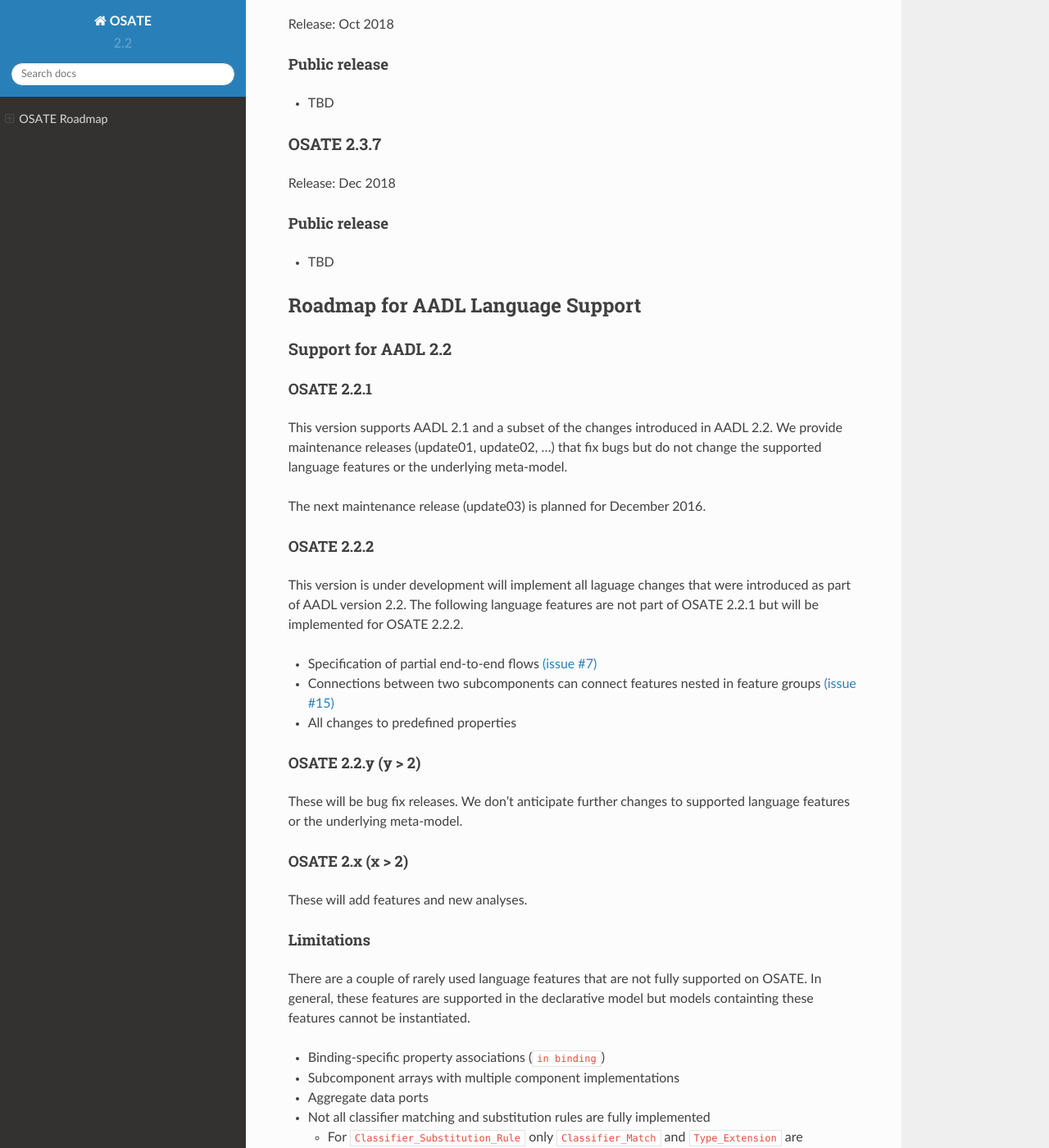
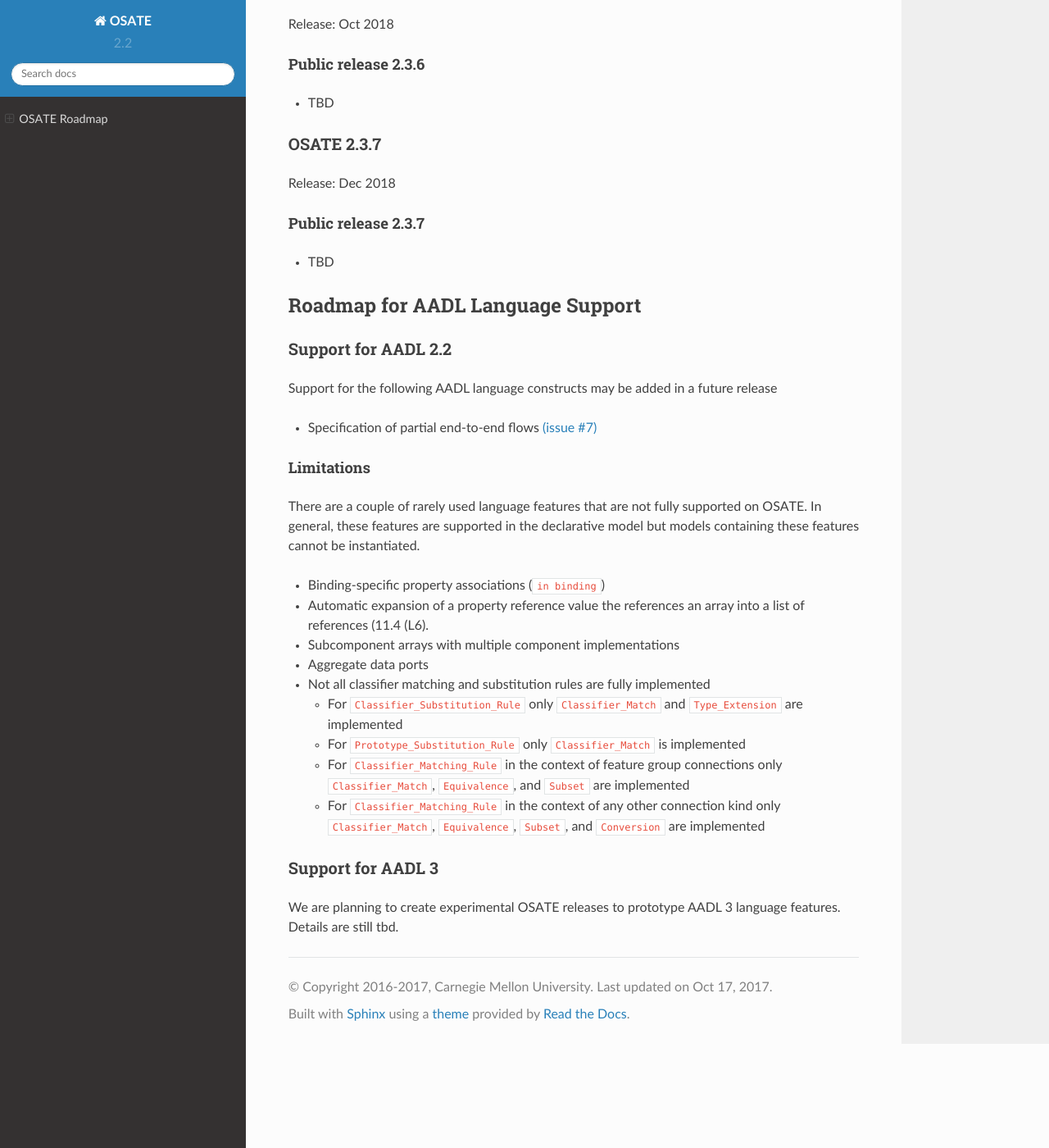
Before and after one commit to osate/website, a Sphinx documentation site: the page built from source/osate-roadmap.md, in a window 1280 px wide and 1400 px high, scrolled down 2996 px. Shown: the whole window at 82% size. Built offline with Sphinx 7.4.7 and the Read the Docs theme 2.0.0, drawn with Linux system fonts in a browser that asks for light colours; some of the changed text lies outside the part shown.

Commit message:
Updated AADL 2.2 support section

```diff
--- a/source/osate-roadmap.md
+++ b/source/osate-roadmap.md
@@ -6,7 +6,7 @@
 
 Release: Oct 2017
 
-#### Public release
+#### Public release 2.3.0
 
 * Based on Eclipse Oxygen.1
 * Reworked fault tree representation
@@ -16,7 +16,7 @@
 * New result representation used in latency analysis
 * Update from Eclipse actions to commands (internal)
 
-#### Development
+#### Development 2.3.0
 
 * Oomph setup for development environment
 
@@ -24,7 +24,7 @@
 
 Release: Dec 2017
 
-#### Public release
+#### Public release 2.3.1
 
 * Based on Eclipse Oxygen.1a, Xtext 2.13
 * Graphical editor improvements
@@ -33,12 +33,12 @@
 * New result representation used in resource budgeting analyses
 * Documentation updates
 
-#### Non-public release
+#### Non-public release 2.3.1
 
 * Improvements to resource budgeting workflows
 * Additional workflows for safety analyses
 
-#### Development
+#### Development 2.3.1
 
 * Integration of code coverage tool into automated build
 * Automated build of pull requests
@@ -47,7 +47,7 @@
 
 Release: Feb 2018
 
-#### Public release
+#### Public release 2.3.2
 
 * Based on Eclipse Oxygen.2
 * Update to Java9 (question)
@@ -55,12 +55,12 @@
 * Analysis result reports generation using BIRT
 * Documentation updates
 
-#### Non-public release
+#### Non-public release 2.3.2
 
 * Updated workflows for safety analyses
 * Updated workflow documentation
 
-#### Development
+#### Development 2.3.2
 
 * Integration of GUI tests (SWTBot, RCPTT) into automated build
 * Test suite for resource budgeting
@@ -70,7 +70,7 @@
 
 Release: Apr 2018
 
-#### Public release
+#### Public release 2.3.3
 
 * Graphical editor improvements
 * Improved navigational views
@@ -78,12 +78,12 @@
 * Revised internal error marker handling
 * Documentation updates
 
-#### Non-public release
+#### Non-public release 2.3.3
 
 * Updated workflows for safety analyses
 * Updated workflow documentation
 
-#### Development
+#### Development 2.3.3
 
 * Test suite for latency analysis
 
@@ -91,14 +91,14 @@
 
 Release: Jun 2018
 
-#### Public release
+#### Public release 2.3.4
 
 * Based on Eclipse Oxygen.3
 * Graphical editor improvements
 * Improved rename refactoring support
 * Documentation updates
 
-#### Development
+#### Development 2.3.4
 
 * Test suite for safety analyses
 
@@ -106,7 +106,7 @@
 
 Release: Aug 2018
 
-#### Public release
+#### Public release 2.3.5
 
 * Graphical editor improvements
 * Refactoring: moving classifiers between packages
@@ -120,14 +120,15 @@
 
 Release: Oct 2018
 
-#### Public release
+#### Public release 2.3.6
+
 * TBD
 
 ### OSATE 2.3.7
 
 Release: Dec 2018
 
-#### Public release
+#### Public release 2.3.7
 
 * TBD
 
@@ -135,39 +136,18 @@
 
 ### Support for AADL 2.2
 
-#### OSATE 2.2.1
-
-This version supports AADL 2.1 and a subset of the changes introduced in AADL 2.2. We provide maintenance releases
-(update01, update02, ...) that fix bugs but do not change the supported language features or the underlying meta-model.
-
-The next maintenance release (update03) is planned for December 2016.
-
-#### OSATE 2.2.2
-
-This version is under development will implement all laguage changes that were introduced as part of AADL version 2.2.
-The following language features are not part of OSATE 2.2.1 but will be implemented for OSATE 2.2.2.
+Support for the following AADL language constructs may be added in a future release
 
 * Specification of partial end-to-end flows
   [(issue #7)](https://github.com/saeaadl/aadlv2.1/issues/7)
-* Connections between two subcomponents can connect features nested in feature groups
-  [(issue #15)](https://github.com/saeaadl/aadlv2.1/issues/15)
-* All changes to predefined properties
-
-#### OSATE 2.2.y (y > 2)
-
-These will be bug fix releases. We don't anticipate further changes to supported language features or the underlying
-meta-model.
-
-#### OSATE 2.x (x > 2)
-
-These will add features and new analyses.
 
 #### Limitations
 
 There are a couple of rarely used language features that are not fully supported on OSATE. In general, these features are
-supported in the declarative model but models containting these features cannot be instantiated.
+supported in the declarative model but models containing these features cannot be instantiated.
 
 * Binding-specific property associations (`in binding`)
+* Automatic expansion of a property reference value the references an array into a list of references (11.4 (L6).
 * Subcomponent arrays with multiple component implementations
 * Aggregate data ports
 * Not all classifier matching and substitution rules are fully implemented
```
